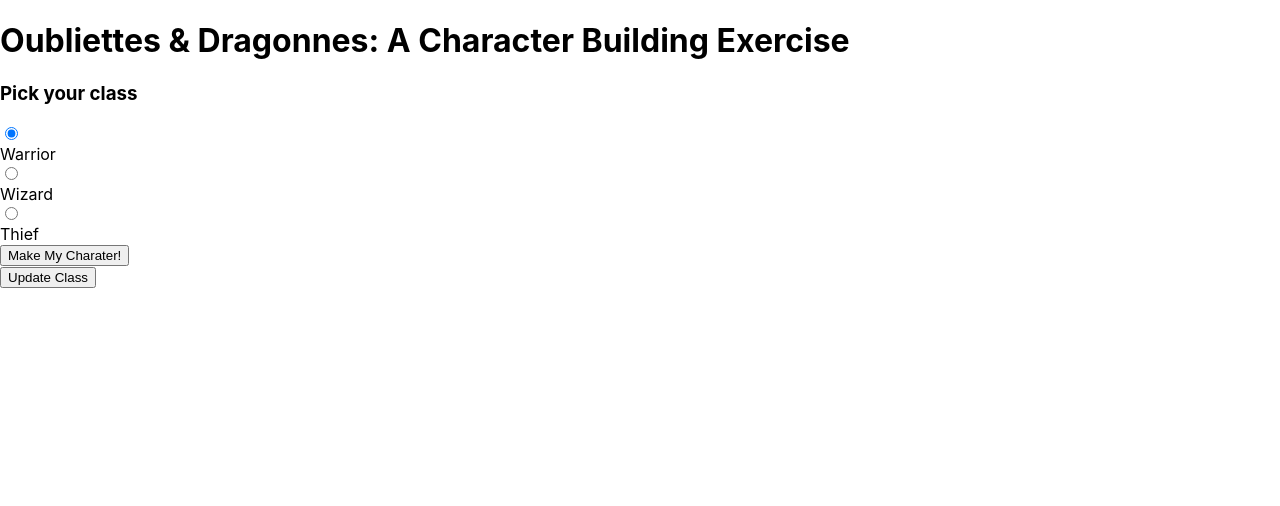
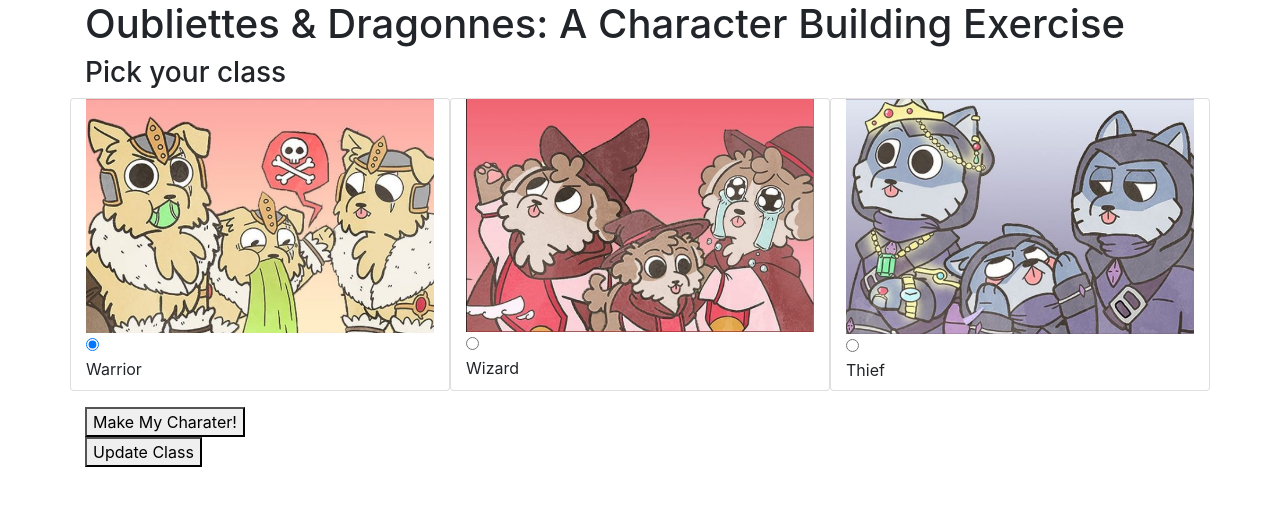
Before and after one commit to jeffchiudev/capstone-project, a React (Create React App) app in the folder character-builder/: page / in a window 1280 px wide. Shown: the top 506 px of the page. Built offline with nearby package versions, Linux system fonts and the light colour scheme.

Commit message:
add images into CharacterClassSelect

```diff
--- a/character-builder/package.json
+++ b/character-builder/package.json
@@ -6,6 +6,7 @@
     "@testing-library/jest-dom": "^5.11.9",
     "@testing-library/react": "^11.2.5",
     "@testing-library/user-event": "^12.7.3",
+    "bootstrap": "^4.6.0",
     "react": "^17.0.1",
     "react-dom": "^17.0.1",
     "react-scripts": "4.0.3",
--- a/character-builder/src/components/App.js
+++ b/character-builder/src/components/App.js
@@ -5,8 +5,10 @@ import CharacterControl from './CharacterControl';
 function App() {
   return (
     <React.Fragment>
-      <Header />
-      <CharacterControl/>
+      <div className="container">
+        <Header />
+        <CharacterControl/>
+      </div>
     </React.Fragment>
   );
 }
--- a/character-builder/src/components/CharacterClassSelect.js
+++ b/character-builder/src/components/CharacterClassSelect.js
@@ -1,5 +1,8 @@
 import React from "react";
 import { v4 } from 'uuid';
+import wizard from './../img/wizard.png';
+import warrior from './../img/warrior.png';
+import thief from './../img/thief.png';
 
 function CharacterClassSelect(props){
 
@@ -12,24 +15,36 @@ function CharacterClassSelect(props){
     <React.Fragment>
       <h3>Pick your class</h3>
       <form onSubmit = {handleNewClassFormSubmit}>
+        <div className="row mb-3">
+          <div className="col card">
+            <img src={warrior} alt="An image of a warrior"/>
             <div class="radio">
               <label>
                 <input type="radio" name="class" value="warrior" checked/><br/>
                 Warrior
               </label>
             </div>
+          </div>
+          <div className="col card">
+          <img src={wizard} alt="An image of a wizard"/>
             <div class="radio">
               <label>
                 <input type="radio" name="class" value="wizard" /><br/>
                 Wizard
               </label>
             </div>
+          </div>
+          <div className="col card">
+          <img src={thief} alt="An image of a thief"/>
             <div class="radio">
               <label>
                 <input type="radio" name="class" value="thief" /><br/>
                 Thief
               </label>
             </div>
+          </div>
+        </div>
+
         <button type='submit'>Make My Charater!</button>
       </form>
     </React.Fragment>
--- a/character-builder/src/index.js
+++ b/character-builder/src/index.js
@@ -1,5 +1,6 @@
 import React from 'react';
 import ReactDOM from 'react-dom';
+import 'bootstrap/dist/css/bootstrap.css'
 import './index.css';
 import App from './components/App';
 import reportWebVitals from './reportWebVitals';
```
Also changed, not shown: 1 other file (tests, documents, lock files or other folders). Lines whose indentation alone changed are shown as unchanged.
